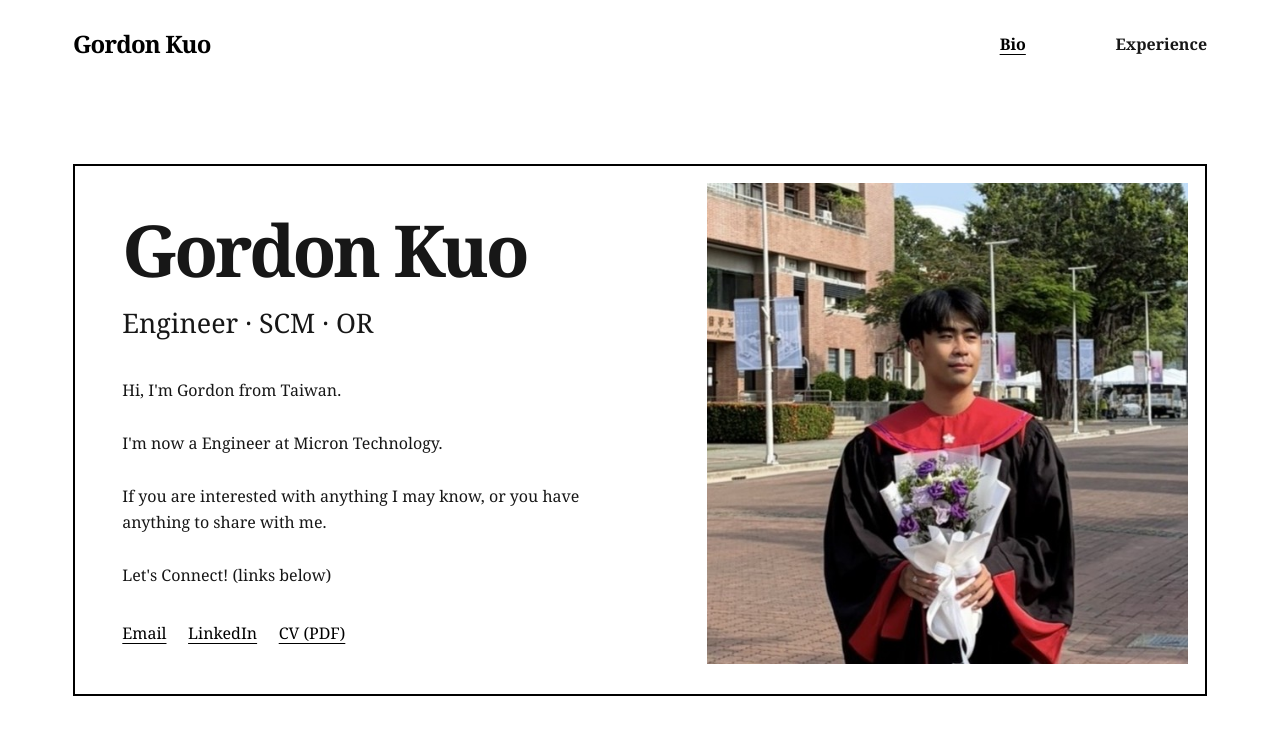
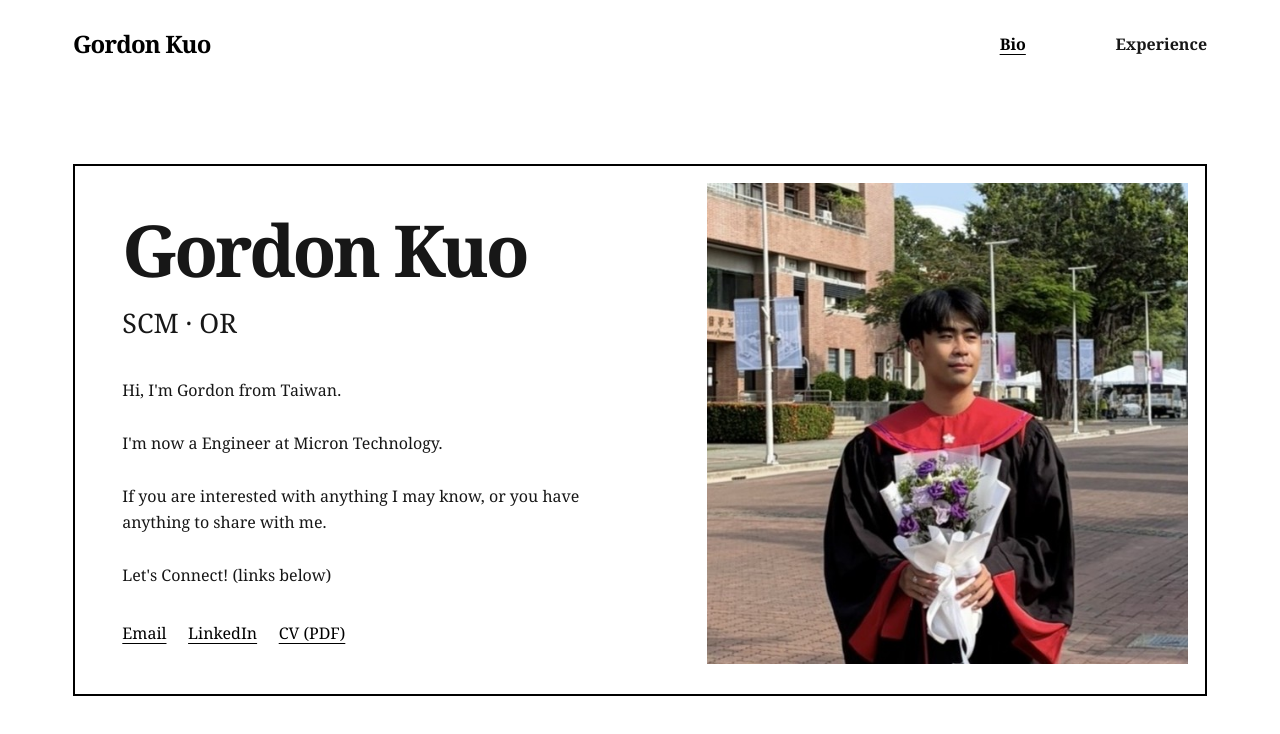
Before and after one commit to WeichenKuo1216/Gordon-Kuo.github.io, a plain HTML site: page index.html in a window 1280 px wide. Drawn offline with Linux system fonts and the light colour scheme; a web font is replaced by a local one.

Commit message:
Update index.html

```diff
--- a/index.html
+++ b/index.html
@@ -24,7 +24,7 @@
         <div class="intro-copy">
           <div>
             <h1 id="name">Gordon Kuo</h1>
-            <p class="intro-role">Engineer · SCM · OR</p>
+            <p class="intro-role">SCM · OR</p>
           </div>
           <p class="intro-bio">
             Hi, I'm Gordon from Taiwan.<br>
```
